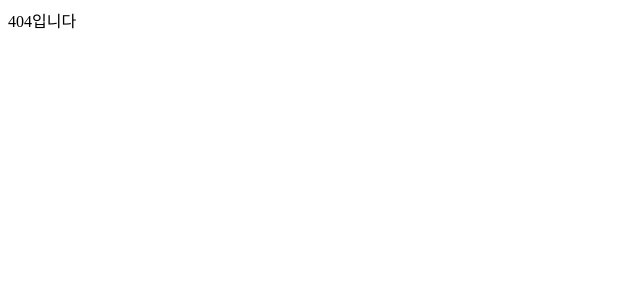
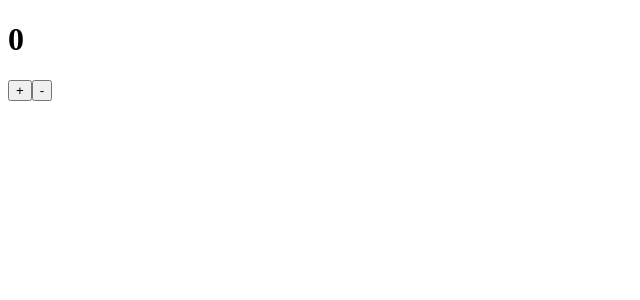
Before and after one commit to hoilzz/test-tutorial-with-todo, a React app: page /counter in a window 1280 px wide. Shown: the top 300 px of the page, without its empty margins (0-640 px from the left). Built offline with nearby package versions, Linux system fonts and the light colour scheme.

Commit message:
connected component test 환경 구축

```diff
--- a/src/components/App.js
+++ b/src/components/App.js
@@ -19,6 +19,10 @@ const CalculatorContainer = React.lazy(() =>
   import('../containers/CalculatorContainer'),
 );
 
+const CounterContainer = React.lazy(() =>
+  import('../containers/CounterContainer'),
+);
+
 const App = () => (
   <Router>
     <React.Suspense fallback={<div>loading...</div>}>
@@ -26,6 +30,7 @@ const App = () => (
         <Route exact path="/" component={Home} />
         <Route path="/async" component={AsyncPage} />
         <Route path="/calculator" component={CalculatorContainer} />
+        <Route path="/counter" component={CounterContainer} />
         <Route component={NoPage} />
       </Switch>
     </React.Suspense>
--- a/src/components/Home.js
+++ b/src/components/Home.js
@@ -6,6 +6,7 @@ const Home = () => (
     <div>
       <Link to="/async">async로 이동</Link>
       <Link to="/calculator">계산기로 이동</Link>
+      <Link to="/counter">카운터</Link>
     </div>
     hoilzz 의 home 입니다
   </div>
--- /dev/null
+++ b/src/components/counter/index.js
@@ -0,0 +1,22 @@
+import React from 'react';
+import PropTypes from 'prop-types';
+
+const Counter = ({ number, onClickIncrement, onClickDecrement }) => (
+  <div>
+    <h1 data-testid="count-value">{number}</h1>
+    <button type="button" onClick={onClickIncrement}>
+      +
+    </button>
+    <button type="button" onClick={onClickDecrement}>
+      -
+    </button>
+  </div>
+);
+
+Counter.propTypes = {
+  number: PropTypes.number.isRequired,
+  onClickIncrement: PropTypes.func.isRequired,
+  onClickDecrement: PropTypes.func.isRequired,
+};
+
+export default Counter;
--- /dev/null
+++ b/src/containers/CounterContainer.js
@@ -0,0 +1,34 @@
+import React from 'react';
+import { connect } from 'react-redux';
+import PropTypes from 'prop-types';
+import Counter from '../components/counter';
+import * as counterActions from '../modules/counter';
+
+const CounterContainer = ({
+  displayNumber,
+  increment,
+  decrement,
+}) => (
+  <Counter
+    number={displayNumber}
+    onClickIncrement={increment}
+    onClickDecrement={decrement}
+  />
+);
+
+CounterContainer.propTypes = {
+  displayNumber: PropTypes.number.isRequired,
+  increment: PropTypes.func.isRequired,
+  decrement: PropTypes.func.isRequired,
+};
+
+const mapStateToProps = state => ({
+  displayNumber: state.counter.number,
+});
+
+export default connect(
+  mapStateToProps,
+  {
+    ...counterActions,
+  },
+)(CounterContainer);
--- a/src/index.js
+++ b/src/index.js
@@ -1,5 +1,12 @@
 import React from 'react';
 import ReactDOM from 'react-dom';
+import { Provider } from 'react-redux';
 import App from './components/App';
+import store from './store';
 
-ReactDOM.render(<App />, document.getElementById('root'));
+ReactDOM.render(
+  <Provider store={store}>
+    <App />
+  </Provider>,
+  document.getElementById('root'),
+);
--- /dev/null
+++ b/src/modules/counter.js
@@ -0,0 +1,33 @@
+const INCREMENT = 'INCREMENT';
+const DECREMENT = 'DECREMENT';
+
+export const increment = () => ({
+  type: INCREMENT,
+});
+
+export const decrement = () => ({
+  type: DECREMENT,
+});
+
+const initialState = {
+  number: 0,
+};
+
+const counter = (state = initialState, action) => {
+  switch (action.type) {
+    case INCREMENT:
+      return {
+        ...state,
+        number: state.number + 1,
+      };
+    case DECREMENT:
+      return {
+        ...state,
+        number: state.number - 1,
+      };
+    default:
+      return state;
+  }
+};
+
+export default counter;
--- /dev/null
+++ b/src/store.js
@@ -0,0 +1,10 @@
+import { createStore, combineReducers } from 'redux';
+import counter from './modules/counter';
+
+const rootReducer = combineReducers({
+  counter,
+});
+
+const store = createStore(rootReducer);
+
+export default store;
```
Also changed, not shown: 1 other file (tests, documents, lock files or other folders).
